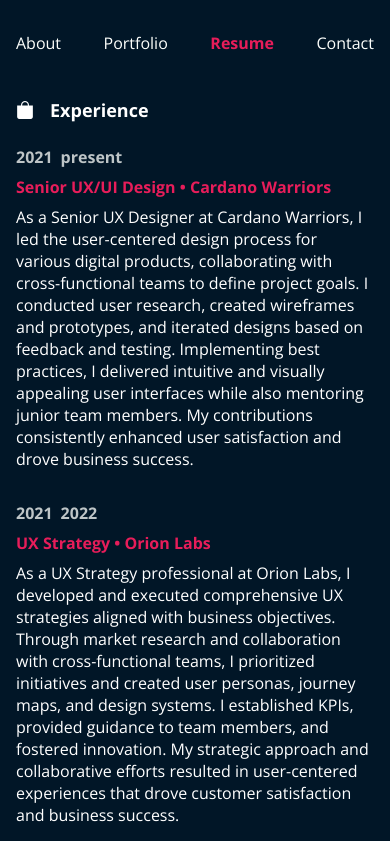
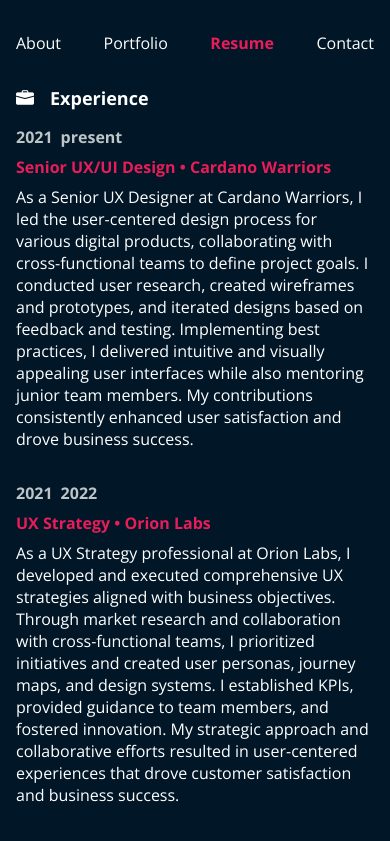
Before and after one commit to paulobressan/portfolio, a Nuxt app: page /resume in a window 390 px wide. Shown: the top 841 px of the page. Built offline with nearby package versions, Linux system fonts and the light colour scheme.

Commit message:
feat(resume): adjusted css margin

```diff
--- a/pages/resume/index.vue
+++ b/pages/resume/index.vue
@@ -13,7 +13,7 @@
     <div class="resume">
       <div class="resume__margin-bottom">
         <div class="resume__title">
-          <i class="bi bi-bag-fill"></i>
+          <i class="bi bi-briefcase-fill"></i>
           <h1>Experience</h1>
         </div>
         <div
@@ -92,7 +92,7 @@
   --resume__margin: 24px 10% 0 10%;
   --resume__margin-bottom: 48px;
   --resume__title-font-size: 24px;
-  --resume__title-margin-bottom: 24px;
+  --resume__title-margin-bottom: 28px;
 }
 
 @media only screen and (max-width: 768px) {
@@ -100,7 +100,7 @@
     --resume__margin: 0 16px 0 16px;
     --resume__margin-bottom: 28px;
     --resume__title-font-size: 18px;
-    --resume__title-margin-bottom: 12px;
+    --resume__title-margin-bottom: 16px;
   }
 }
 
@@ -119,6 +119,7 @@
 }
 .resume__title h1 {
   font-size: var(--resume__title-font-size);
+  margin: 0;
 }
 .resume__title i {
   margin-right: 16px;
```
